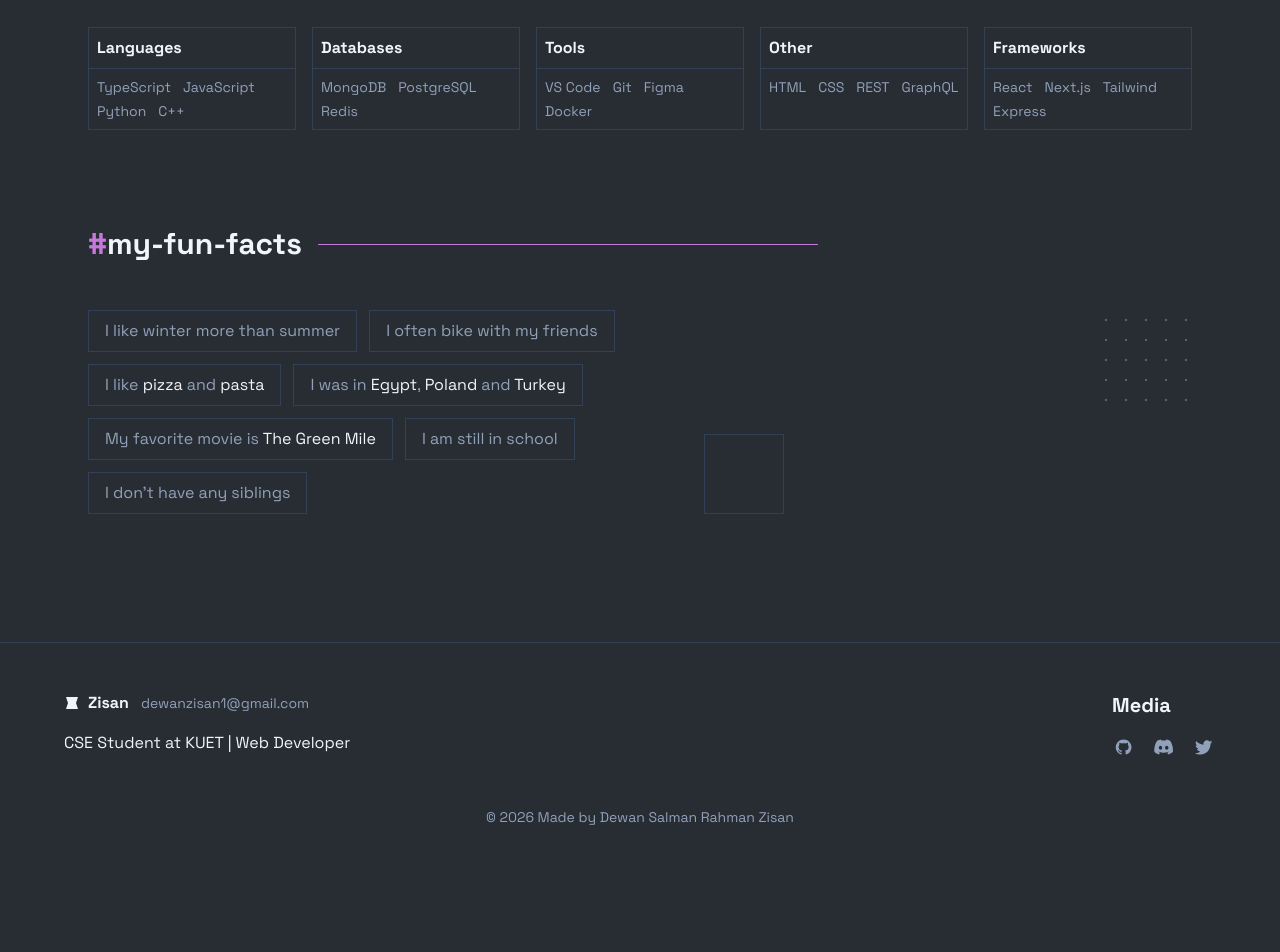
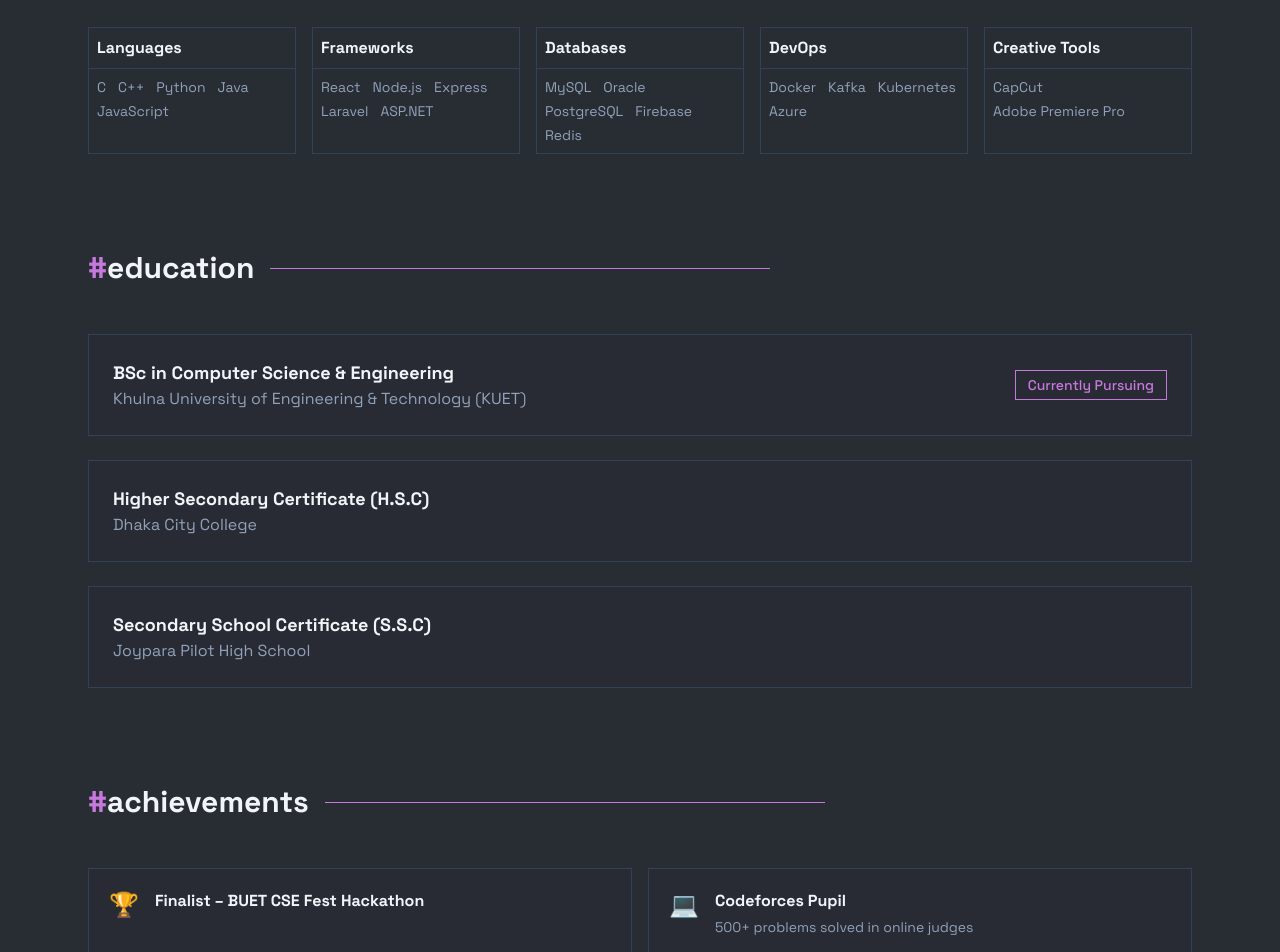
Before and after one commit to ripWr3ncH/zisan-portfolio, a Next.js app: page /about in a window 1280 px wide. Shown: the part 1100-2052 px from the top of the page. Before the commit the page ends 1975 px from the top, so only its background shows below. Built offline with nearby package versions, Linux system fonts and the light colour scheme.

Commit message:
feat: add education & achievements sections, update skills and projects with real data

```diff
--- a/src/app/about/page.tsx
+++ b/src/app/about/page.tsx
@@ -12,7 +12,7 @@ import { funFacts } from "@/data/funFacts";
 export const metadata: Metadata = {
   title: "About Me | Dewan Salman Rahman Zisan",
   description:
-    "Learn about Dewan Salman Rahman Zisan — a self-taught front-end developer based in Khulna, Bangladesh.",
+    "Learn about Dewan Salman Rahman Zisan — CSE student at KUET, developer, tech enthusiast and problem solver.",
 };
 
 function parseBoldText(text: string) {
@@ -90,6 +90,88 @@ export default function AboutPage() {
           </div>
         </section>
 
+        {/* Education Section */}
+        <section className="py-12">
+          <SectionHeading title="education" />
+          <div className="space-y-6">
+            {[
+              {
+                degree: "BSc in Computer Science & Engineering",
+                institution:
+                  "Khulna University of Engineering & Technology (KUET)",
+                status: "Currently Pursuing",
+              },
+              {
+                degree: "Higher Secondary Certificate (H.S.C)",
+                institution: "Dhaka City College",
+              },
+              {
+                degree: "Secondary School Certificate (S.S.C)",
+                institution: "Joypara Pilot High School",
+              },
+            ].map((edu) => (
+              <div
+                key={edu.degree}
+                className="border border-slate-700 p-6 bg-background/40 flex flex-col sm:flex-row sm:items-center sm:justify-between gap-2"
+              >
+                <div>
+                  <h3 className="text-slate-100 font-bold text-lg">
+                    {edu.degree}
+                  </h3>
+                  <p className="text-slate-400">{edu.institution}</p>
+                </div>
+                {edu.status && (
+                  <span className="text-primary text-sm font-medium border border-primary px-3 py-1 shrink-0 w-fit">
+                    {edu.status}
+                  </span>
+                )}
+              </div>
+            ))}
+          </div>
+        </section>
+
+        {/* Achievements Section */}
+        <section className="py-12">
+          <SectionHeading title="achievements" />
+          <div className="grid grid-cols-1 sm:grid-cols-2 gap-4">
+            {[
+              {
+                icon: "🏆",
+                title: "Finalist – BUET CSE Fest Hackathon",
+              },
+              {
+                icon: "💻",
+                title: "Codeforces Pupil",
+                detail: "500+ problems solved in online judges",
+              },
+              {
+                icon: "🎓",
+                title: "Eligible for Dean's List Award",
+                detail: "2nd Year",
+              },
+              {
+                icon: "🥉",
+                title: "3rd Place in HACK Project Showcasing",
+              },
+            ].map((item) => (
+              <div
+                key={item.title}
+                className="border border-slate-700 p-5 bg-background/40 flex items-start gap-4"
+              >
+                <span className="text-2xl">{item.icon}</span>
+                <div>
+                  <h3 className="text-slate-100 font-bold">{item.title}</h3>
+                  {item.detail && (
+                    <p className="text-slate-400 text-sm mt-1">
+                      {item.detail}
+                    </p>
+                  )}
+                </div>
+              </div>
+            ))}
+          </div>
+        </section>
+
         {/* Fun Facts Section */}
         <section className="py-12">
           <SectionHeading title="my-fun-facts" />
--- a/src/app/projects/page.tsx
+++ b/src/app/projects/page.tsx
@@ -39,6 +39,7 @@ export default function ProjectsPage() {
         </section>
 
         {/* Small Projects */}
+        {smallProjects.length > 0 && (
           <section className="py-12">
             <SectionHeading title="small-projects" />
             <div className="grid grid-cols-1 sm:grid-cols-2 lg:grid-cols-3 gap-6">
@@ -47,6 +48,7 @@ export default function ProjectsPage() {
               ))}
             </div>
           </section>
+        )}
       </main>
 
       <Footer />
--- a/src/data/projects.ts
+++ b/src/data/projects.ts
@@ -2,30 +2,30 @@ import type { Project } from "@/types";
 
 export const featuredProjects: Project[] = [
   {
-    id: "chert-nodes",
-    title: "ChertNodes",
-    description: "Minecraft servers hosting landing page with clean UI",
-    technologies: ["Next.js", "TypeScript", "Tailwind"],
+    id: "shopcircuitbd",
+    title: "ShopCircuitBD",
+    description:
+      "An e-commerce website providing a seamless online shopping experience.",
+    technologies: ["React.js", "Tailwind CSS", "Node.js", "Firebase"],
     image: "/images/projects/chert-nodes.svg",
-    liveUrl: "#",
     githubUrl: "#",
   },
   {
-    id: "protectx",
-    title: "ProtectX",
-    description: "Discord anti-raid bot with advanced protection features",
-    technologies: ["React", "Node.js", "Discord.js"],
+    id: "kickoff-stats",
+    title: "KickOff Stats",
+    description:
+      "A football statistics and news platform providing comprehensive football information.",
+    technologies: ["PHP", "MySQL", "Laravel"],
     image: "/images/projects/protectx.svg",
-    liveUrl: "#",
     githubUrl: "#",
   },
   {
-    id: "kahoot-answers",
-    title: "Kahoot Answers",
-    description: "FastAPI based utility to view Kahoot answers instantly",
-    technologies: ["Python", "FastAPI", "Vue.js"],
+    id: "invigilo",
+    title: "Invigilo",
+    description:
+      "A secure online examination system designed to conduct and monitor exams with integrity.",
+    technologies: ["Electron.js", "PostgreSQL"],
     image: "/images/projects/kahoot-answers.svg",
-    liveUrl: "#",
     githubUrl: "#",
   },
 ];
@@ -33,72 +33,22 @@ export const featuredProjects: Project[] = [
 export const completeApps: Project[] = [
   ...featuredProjects,
   {
-    id: "bot-hotfix",
-    title: "Bot Hotfix",
-    description: "Real-time Discord bot monitoring and error tracking dashboard",
-    technologies: ["TypeScript", "React", "Node.js"],
+    id: "smart-car-parking",
+    title: "Smart Car Parking System",
+    description:
+      "An IoT-based smart parking system detecting parked cars and reporting slot availability in real-time.",
+    technologies: ["ESP-32", "C++", "IR Sensors"],
     image: "/images/projects/bot-hotfix.svg",
-    liveUrl: "#",
+    githubUrl: "#",
+  },
+  {
+    id: "email-application",
+    title: "Email Application",
+    description:
+      "A lightweight desktop email client with login, inbox, compose, and database-backed account storage.",
+    technologies: ["Java", "JavaFX", "CSS"],
     githubUrl: "#",
   },
 ];
 
-export const smallProjects: Project[] = [
-  {
-    id: "bot-battleground",
-    title: "Bot Battleground",
-    description: "A platform for testing and battling Discord bots",
-    technologies: ["CSS", "Express", "Node.js"],
-    liveUrl: "#",
-  },
-  {
-    id: "my-blog",
-    title: "My Blog",
-    description: "Personal blog built with modern web technologies",
-    technologies: ["React", "Express", "Node.js"],
-    githubUrl: "#",
-  },
-  {
-    id: "chess-pro",
-    title: "Chess pro",
-    description: "Online chess platform with real-time multiplayer",
-    technologies: ["React", "TypeScript"],
-    liveUrl: "#",
-  },
-  {
-    id: "frontend-boilerplate",
-    title: "Front-end Boilerplate",
-    description: "Production-ready frontend project starter template",
-    technologies: ["HTML", "SCSS", "Python"],
-    githubUrl: "#",
-  },
-  {
-    id: "css-environments",
-    title: "CSS Environments",
-    description: "Collection of pure CSS environment illustrations",
-    technologies: ["CSS"],
-    liveUrl: "#",
-  },
-  {
-    id: "juice-box",
-    title: "Juice Box",
-    description: "E-commerce web parts for a juice delivery service",
-    technologies: ["React", "Vue.js", "TypeScript"],
-    liveUrl: "#",
-    githubUrl: "#",
-  },
-  {
-    id: "robot-stock",
-    title: "Robot Stock",
-    description: "Automated stock trading dashboard and analytics",
-    technologies: ["Python", "FastAPI"],
-    githubUrl: "#",
-  },
-  {
-    id: "school-website",
-    title: "School Website",
-    description: "Fully responsive modern school website redesign",
-    technologies: ["HTML", "CSS", "JavaScript"],
-    liveUrl: "#",
-  },
-];
+export const smallProjects: Project[] = [];
--- a/src/data/skills.ts
+++ b/src/data/skills.ts
@@ -3,22 +3,22 @@ import type { SkillCategory } from "@/types";
 export const skills: SkillCategory[] = [
   {
     title: "Languages",
-    skills: ["TypeScript", "JavaScript", "Python", "C++"],
+    skills: ["C", "C++", "Python", "Java", "JavaScript"],
+  },
+  {
+    title: "Frameworks",
+    skills: ["React", "Node.js", "Express", "Laravel", "ASP.NET"],
   },
   {
     title: "Databases",
-    skills: ["MongoDB", "PostgreSQL", "Redis"],
+    skills: ["MySQL", "Oracle", "PostgreSQL", "Firebase", "Redis"],
   },
   {
-    title: "Tools",
-    skills: ["VS Code", "Git", "Figma", "Docker"],
+    title: "DevOps",
+    skills: ["Docker", "Kafka", "Kubernetes", "Azure"],
   },
   {
-    title: "Other",
-    skills: ["HTML", "CSS", "REST", "GraphQL"],
-  },
-  {
-    title: "Frameworks",
-    skills: ["React", "Next.js", "Tailwind", "Express"],
+    title: "Creative Tools",
+    skills: ["CapCut", "Adobe Premiere Pro"],
   },
 ];
```
Lines whose indentation alone changed are shown as unchanged.
